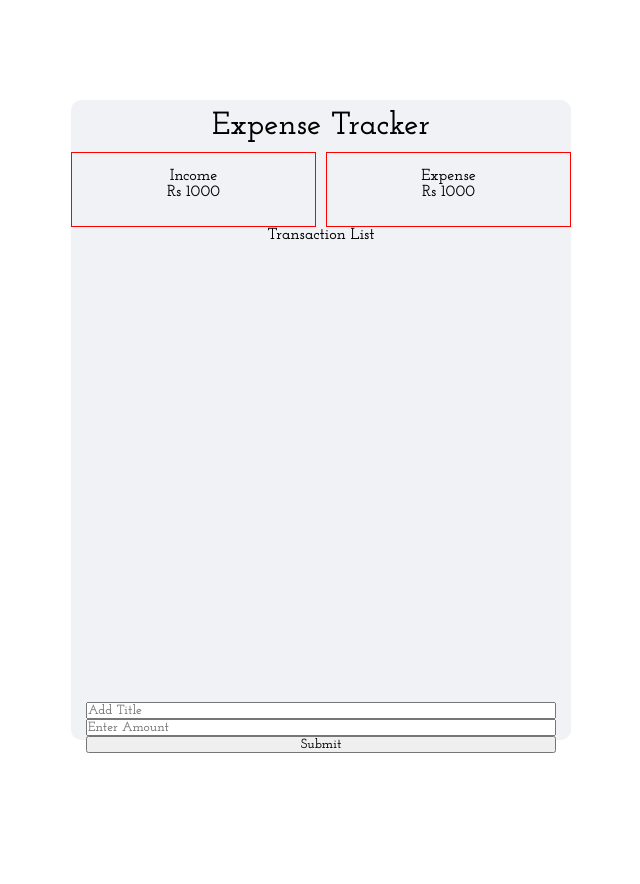
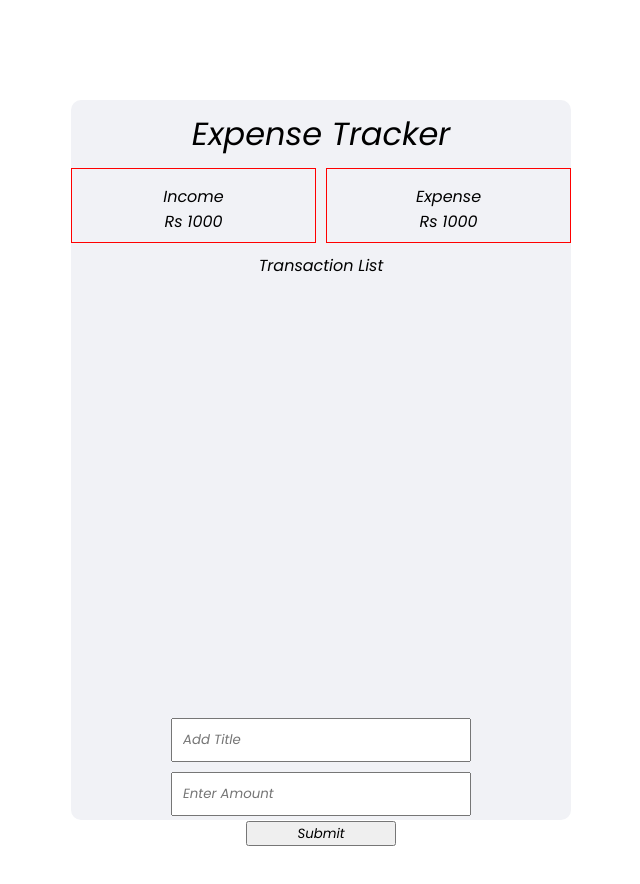
Before and after one commit to veer-a1505/expense-tracker-react, a React (Create React App) app: page / in a window 1280 px wide. Shown: the top 884 px of the page, without its empty margins (319-959 px from the left). Before the commit the page ends 840 px from the top, so only its background shows below. Built offline with nearby package versions, Linux system fonts and the light colour scheme.

Commit message:
add transaction functionality

```diff
--- a/public/index.html
+++ b/public/index.html
@@ -1,14 +1,12 @@
 <!DOCTYPE html>
 <html lang="en">
+
   <head>
     <meta charset="utf-8" />
     <link rel="icon" href="%PUBLIC_URL%/favicon.ico" />
     <meta name="viewport" content="width=device-width, initial-scale=1" />
     <meta name="theme-color" content="#000000" />
-    <meta
-      name="description"
-      content="Web site created using create-react-app"
-    />
+    <meta name="description" content="Web site created using create-react-app" />
     <link rel="apple-touch-icon" href="%PUBLIC_URL%/logo192.png" />
     <!--
       manifest.json provides metadata used when your web app is installed on a
@@ -17,11 +15,8 @@
     <link rel="manifest" href="%PUBLIC_URL%/manifest.json" />
 
     <link rel="preconnect" href="https://fonts.gstatic.com" />
-    <link
-      href="https://fonts.googleapis.com/css2?family=Josefin+Slab:wght@600&display=swap"
-      rel="stylesheet"
-    />
-
+    <link rel="preconnect" href="https://fonts.gstatic.com">
+    <link href="https://fonts.googleapis.com/css2?family=Poppins:ital@1&display=swap" rel="stylesheet">
     <!--
       Notice the use of %PUBLIC_URL% in the tags above.
       It will be replaced with the URL of the `public` folder during the build.
@@ -33,6 +28,7 @@
     -->
     <title>React App</title>
   </head>
+
   <body>
     <noscript>You need to enable JavaScript to run this app.</noscript>
     <div id="root"></div>
@@ -47,4 +43,5 @@
       To create a production bundle, use `npm run build` or `yarn build`.
     -->
   </body>
+
 </html>
--- a/src/App.js
+++ b/src/App.js
@@ -3,14 +3,18 @@ import Header from './component/Header'
 import TransactionList from './component/TransactionList'
 import TransactionForm from './component/TransactionForm'
 import AmountContainer from './component/AmountContainer'
+import ExpenseProvider from './stateManagement/ExpenseProvider'
 
 function App() {
   return (
+
     <div className='container'>
-      <Header />
-      <AmountContainer />
-      <TransactionList />
-      <TransactionForm />
+      <ExpenseProvider>
+        <Header />
+        <AmountContainer />
+        <TransactionList />
+        <TransactionForm />
+      </ExpenseProvider>
     </div>
   )
 }
--- a/src/component/TransactionForm.js
+++ b/src/component/TransactionForm.js
@@ -1,14 +1,31 @@
-import React from 'react'
+import React, { useState, useContext } from 'react'
+import { ExpenseContext } from '../stateManagement/ExpenseProvider'
 
 const TransactionForm = () => {
+  const { addTransaction } = useContext(ExpenseContext)
+  const [data, setData] = useState({
+    title: "",
+    amount: ""
+  })
+
+  const updateField = (e) => {
+    const { name, value } = e.target
+    setData({
+      ...data,
+      [name]: value
+    })
+
+  }
+
   const handleSubmit = (event) => {
     event.preventDefault()
+    addTransaction(data)
   }
 
   return (
     <form onSubmit={handleSubmit} className='form-container'>
-      <input type='text' placeholder='Add Title'></input>
-      <input type='number' placeholder='Enter Amount'></input>
+      <input type='text' placeholder='Add Title' name="title" onChange={updateField} ></input>
+      <input type='number' placeholder='Enter Amount' name="amount" onChange={updateField}></input>
       <button type='submit'>Submit</button>
     </form>
   )
--- a/src/index.css
+++ b/src/index.css
@@ -2,7 +2,7 @@
   padding: 0;
   margin: 0;
   box-sizing: border-box;
-  font-family: 'Josefin Slab', serif;
+font-family: 'Poppins', sans-serif;
 }
 
 body {
@@ -12,7 +12,7 @@ body {
 .container {
   margin: 100px auto;
   width: 500px;
-  height: 80vh;
+  height: 90vh;
   border-radius: 10px;
   background-color: #f1f2f6;
 }
@@ -39,6 +39,7 @@ body {
 
 .transaction-container {
   width: 100%;
+  margin: 10px auto;
   height: 450px;
   display: flex;
   justify-content: center;
@@ -48,6 +49,20 @@ body {
   width: 100%;
   display: flex;
   flex-direction: column;
-  margin: 10px auto;
-  padding: 15px;
+  margin: 0 auto;
 }
+
+
+.form-container input {
+  width: 60%;
+  padding: 10px;
+
+  margin: 5px auto;
+}
+
+
+.form-container button {
+  width: 30%;
+  height: 25px;
+  margin: 0 auto;
+}
--- a/src/stateManagement/ExpenseProvider.js
+++ b/src/stateManagement/ExpenseProvider.js
@@ -1,9 +1,16 @@
-import React, { createContext } from 'react'
+import React, { createContext, useState } from 'react'
 
-const ExpenseContext = createContext()
+export const ExpenseContext = createContext()
 
 const ExpenseProvider = (props) => {
-  return <ExpenseContext.Provider>{props.children}</ExpenseContext.Provider>
+  const [transaction, setTransaction] = useState([])
+
+  const addTransaction = ({ title, amount }) => {
+    console.log(title, amount)
+    const id = Math.floor(Math.random() * 1000)
+    setTransaction([...transaction, {id, title, amount}])
+  }
+  return (<ExpenseContext.Provider value={{ addTransaction }}>{props.children}</ExpenseContext.Provider>)
 }
 
 export default ExpenseProvider
```
